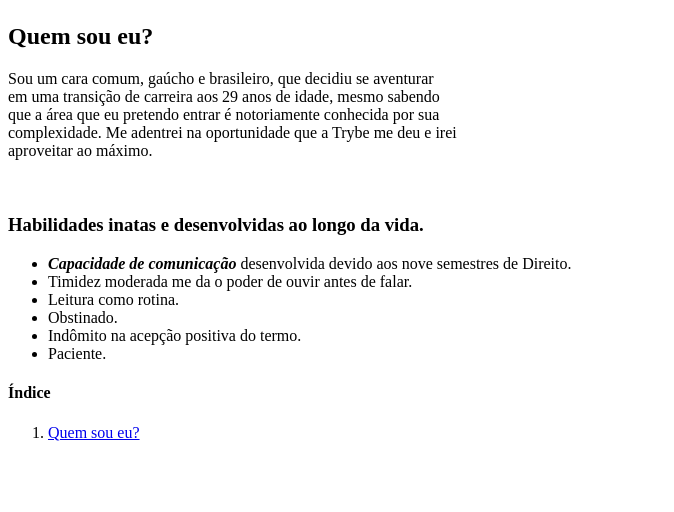
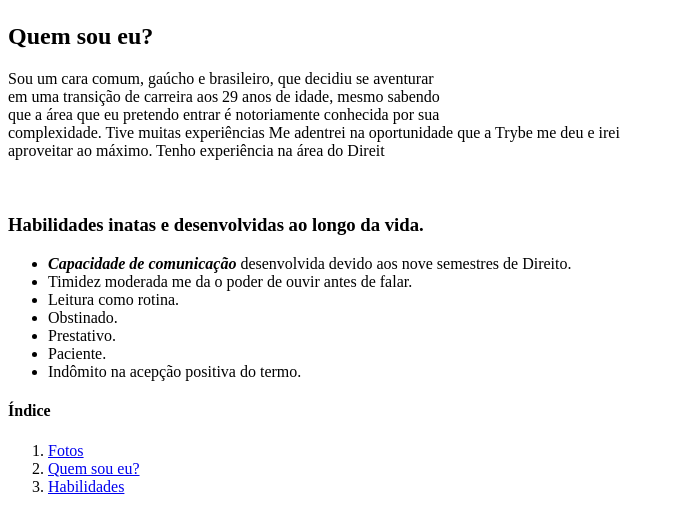
Before and after one commit to JoaoFelipeKraemer/JoaoFelipeKraemer.github.io, a plain HTML site: page index.html in a window 1280 px wide. Shown: the part 324-836 px from the top of the page, without its empty margins (0-674 px from the left). Before the commit the page ends 800 px from the top, so only its background shows below. Drawn offline with Linux system fonts and the light colour scheme.

Commit message:
por hoje e so

```diff
--- a/index.html
+++ b/index.html
@@ -5,38 +5,42 @@
         <title>Portfolio</title>
             </head>
             <body>
+
                 <h1> <a href="https://www.instagram.com/jaofks/" target="blank">João Felipe Kraemer Silveira</a> </h1>
-                <img src="https://scontent.fpoa34-1.fna.fbcdn.net/v/t1.6435-9/35222219_1747280175358923_8482875630134755328_n.jpg?_nc_cat=102&ccb=1-7&_nc_sid=730e14&_nc_ohc=fLa-oFs6iiYAX8Std6Z&_nc_ht=scontent.fpoa34-1.fna&oh=00_AT957QHFOLSlIOWtS6w_7CSyQpZunDOWOlZceK8P9piR5g&oe=62F52B72" alt="Foto minha e de minha esposa" width="300pix">
+                <img id="#foto" src="https://scontent.fpoa34-1.fna.fbcdn.net/v/t1.6435-9/35222219_1747280175358923_8482875630134755328_n.jpg?_nc_cat=102&ccb=1-7&_nc_sid=730e14&_nc_ohc=fLa-oFs6iiYAX8Std6Z&_nc_ht=scontent.fpoa34-1.fna&oh=00_AT957QHFOLSlIOWtS6w_7CSyQpZunDOWOlZceK8P9piR5g&oe=62F52B72" alt="Foto minha e de minha esposa" width="300pix">
                 <br>
                 <br>
-                <h2 id="#Quemsoueu" > Quem sou eu?</h2>
+                <h2 id="#quemsoueu" >Quem sou eu?</h2>
                 <p>Sou um cara comum, gaúcho e brasileiro, que decidiu se aventurar
                  <br>
                 em uma transição de carreira aos 29 anos de idade, mesmo sabendo
                 <br>
                 que a área que eu pretendo entrar é notoriamente conhecida por sua
                 <br>
-                complexidade. Me adentrei na oportunidade que a Trybe me deu e irei
+                complexidade. Tive muitas experiências  Me adentrei na oportunidade que a Trybe me deu e irei
                 <br>
-                aproveitar ao máximo.
+                aproveitar ao máximo. Tenho experiência na área do Direit
                 <br>
                 <br>
                 <br>
-                   <h3>Habilidades inatas e desenvolvidas ao longo da vida.</h3>
+                   <h3 id="#Habilidades">Habilidades inatas e desenvolvidas ao longo da vida.</h3>
                     <ul>
                         <li><strong><em>Capacidade de comunicação</em></strong> desenvolvida devido aos nove semestres de Direito. </li>
                         <li>Timidez moderada me da o poder de ouvir antes de falar. </li>
                         <li>Leitura como rotina.</li>
                         <li>Obstinado.</li>
-                        <li>Indômito na acepção positiva do termo.    </li>
+                        <li>Prestativo. </li>
                         <li>Paciente.</li>
+                        <li>Indômito na acepção positiva do termo. </li>
 
                     </ul>
                     <h4>Índice</h4>
                     <ol>
-                      <li><a href="#Quemsoueu"> Quem sou eu?</a></li>
+                      <li><a href="#foto">Fotos</a></li>
+                      <li><a href="#quemsoueu" target="_self">Quem sou eu?</a></li>
+                      <li><a href="#habilidades">Habilidades</a> </li>
+                    </ol>
 
-                    </ol>
              </p>
 
 
```
